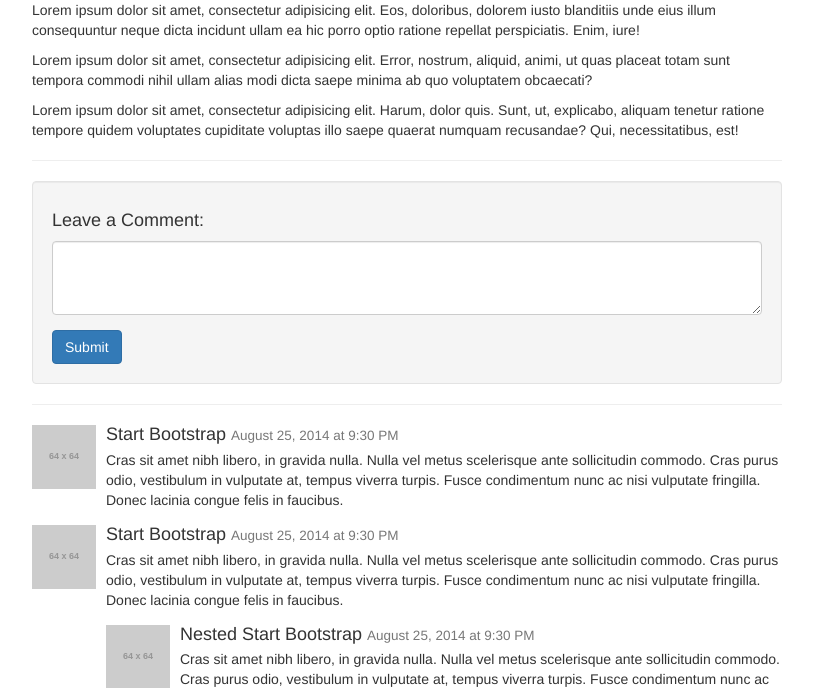
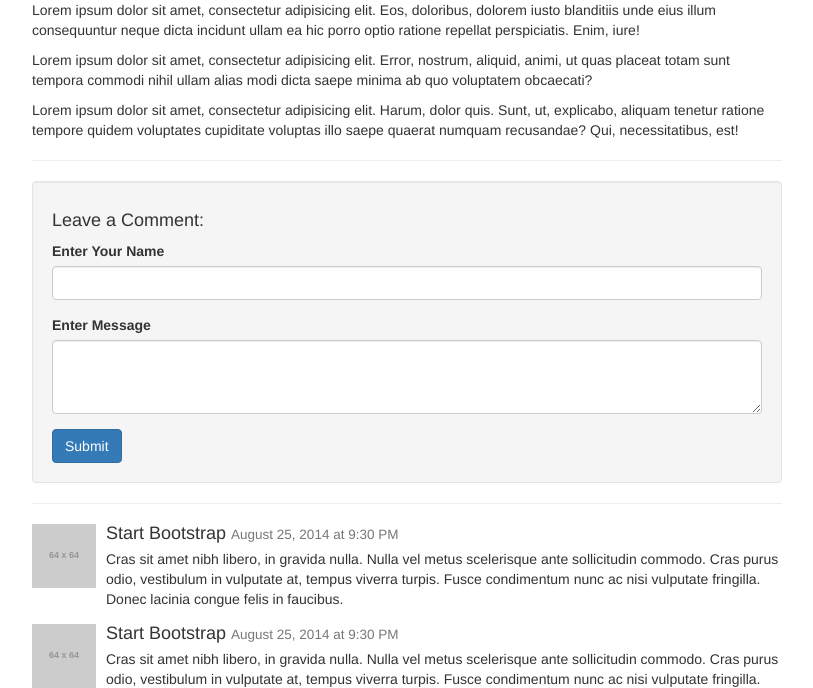
Before and after one commit to shahlakshya1988/phpoop, a PHP site: page /photo.php in a window 1280 px wide. Shown: the part 720-1408 px from the top of the page, without its empty margins (38-851 px from the left). Run offline with PHP 8.4, Linux system fonts and the light colour scheme; grey boxes labelled with a size stand in for pictures from a placeholder-image service; some libraries are stand-ins or nearby versions.

Commit message:
151. Testing our Comment Form

```diff
--- a/gallery/photo.php
+++ b/gallery/photo.php
@@ -1,4 +1,10 @@
-<!DOCTYPE html>
+<?php
+if(isset($_POST["submit"])){
+    $author = $_POST["author"];
+    $body = $_POST["body"];
+
+}
+?><!DOCTYPE html>
 <html lang="en">
 
 <head>
@@ -104,11 +110,16 @@
                 <!-- Comments Form -->
                 <div class="well">
                     <h4>Leave a Comment:</h4>
-                    <form role="form">
+                    <form role="form" method="POST" name="add_comment">
                         <div class="form-group">
-                            <textarea class="form-control" rows="3"></textarea>
+                            <label for="author">Enter Your Name</label>
+                            <input type="text" name="author" id="author" class="form-control">
                         </div>
-                        <button type="submit" class="btn btn-primary">Submit</button>
+                        <div class="form-group">
+                            <label for="body">Enter Message</label>
+                            <textarea class="form-control" rows="3" name="body" id="body"></textarea>
+                        </div>
+                        <button type="submit" class="btn btn-primary" name="submit">Submit</button>
                     </form>
                 </div>
 
```
